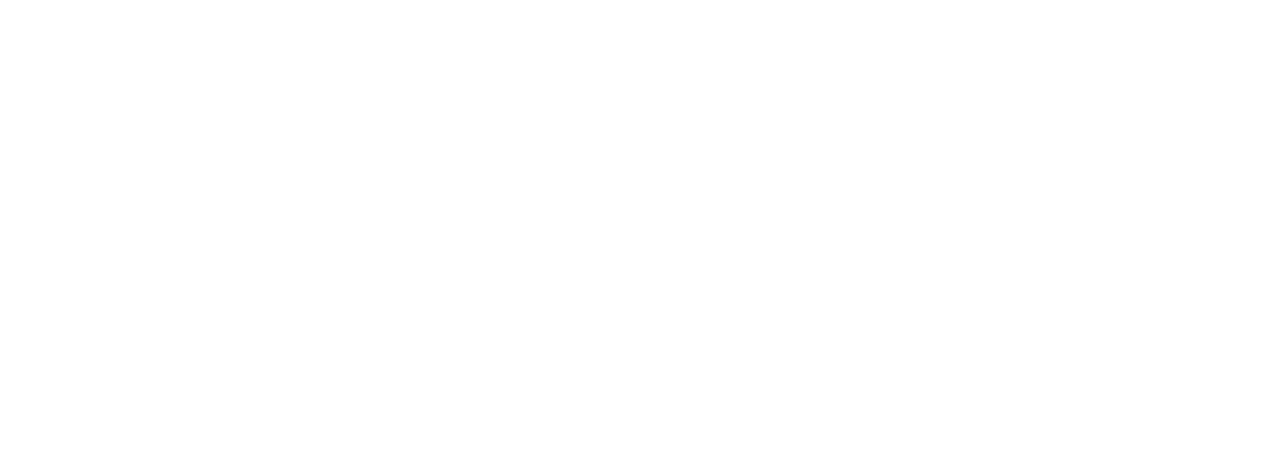
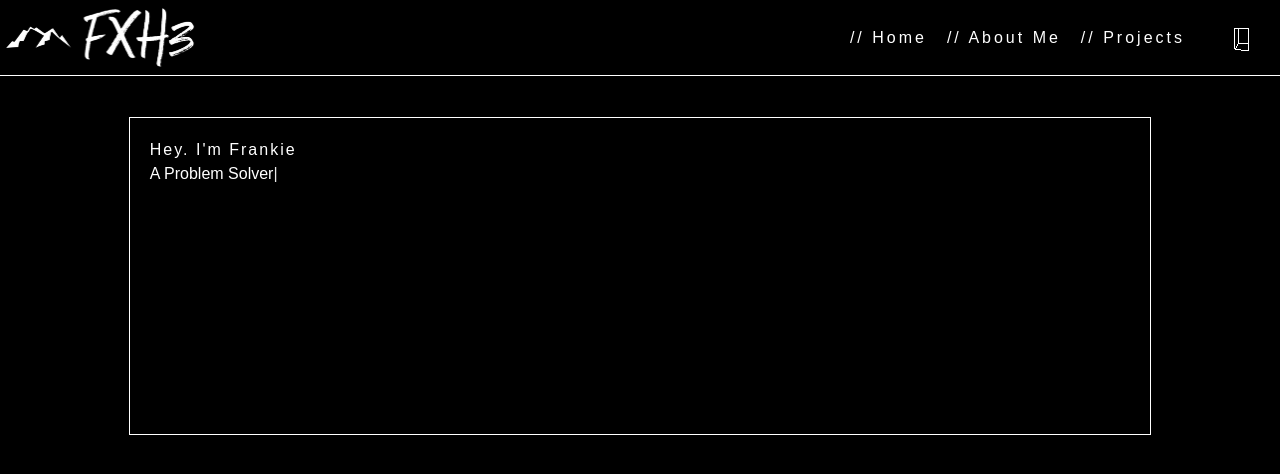
Before and after one commit to fxhanloniii/fxhiii, a React (Create React App) app: page / in a window 1280 px wide. Shown: the top 474 px of the page. Built offline with nearby package versions, Linux system fonts and the light colour scheme.

Commit message:
adding hero section

```diff
--- a/package.json
+++ b/package.json
@@ -9,6 +9,7 @@
     "react": "^18.2.0",
     "react-dom": "^18.2.0",
     "react-scripts": "5.0.1",
+    "three": "^0.153.0",
     "web-vitals": "^2.1.4"
   },
   "scripts": {
@@ -34,5 +35,8 @@
       "last 1 firefox version",
       "last 1 safari version"
     ]
+  },
+  "devDependencies": {
+    "tailwindcss": "^3.3.2"
   }
 }
--- a/src/App.js
+++ b/src/App.js
@@ -1,8 +1,12 @@
+import Header from "./components/Header";
+import Hero from "./components/Hero";
+
 
 function App() {
   return (
     <div className="App">
-
+      <Header />
+      <Hero />
     </div>
   );
 }
--- /dev/null
+++ b/src/components/FloatingCube.js
@@ -0,0 +1,49 @@
+import React, { useEffect, useRef } from 'react'
+
+const FloatingCube = () => {
+    const containerRef = useRef();
+    const { current: THREE } = useRef(window.THREE);
+
+    useEffect(() => {
+      // Set up the scene, camera, and renderer
+      const scene = new THREE.Scene();
+      const camera = new THREE.PerspectiveCamera(
+        75,
+        window.innerWidth / window.innerHeight,
+        0.1,
+        1000
+      );
+      const renderer = new THREE.WebGLRenderer();
+      renderer.setSize(75, 75);
+      containerRef.current.appendChild(renderer.domElement);
+
+      // Create a cube and add it to the scene
+      const geometry = new THREE.BoxGeometry(75, 75, 75);
+      const edges = new THREE.EdgesGeometry(geometry);
+      const material = new THREE.LineBasicMaterial({ color: 0xffffff });
+      const wireframe = new THREE.LineSegments(edges, material);
+      scene.add(wireframe);
+
+      // Position the camera and cube
+      camera.position.z = 200;
+
+      // Animate the cube
+      function animate() {
+        requestAnimationFrame(animate);
+        wireframe.rotation.x += 0.01;
+        wireframe.rotation.y += 0.01;
+        renderer.render(scene, camera);
+      }
+
+      animate();
+
+      return () => {
+        // Clean up the renderer when the component unmounts
+        containerRef.current.removeChild(renderer.domElement);
+      };
+    }, [THREE]);
+
+    return <div className="floating-cube" ref={containerRef} />;
+  };
+
+  export default FloatingCube;
--- /dev/null
+++ b/src/components/Header.js
@@ -0,0 +1,18 @@
+import React from 'react'
+import FloatingCube from './FloatingCube'
+
+const Header = () => {
+  return (
+    <div className='header'>
+        <img src='/assets/whitelogonb2.png' />
+        <div className='links'>
+            <p>// Home</p>
+            <p>// About Me</p>
+            <p>// Projects</p>
+            <FloatingCube />
+        </div>
+    </div>
+  )
+}
+
+export default Header
--- /dev/null
+++ b/src/components/Hero.js
@@ -0,0 +1,73 @@
+import React, { useEffect, useRef } from 'react';
+
+const Hero = () => {
+  const phrases = [
+    "A Software Engineer",
+    "A Creative",
+    "A Full Stack Developer",
+    "A Problem Solver"
+  ];
+
+  let index = 0;
+  let charIndex = 0;
+  let isDeleting = false;
+  let typingSpeed = 100;
+  let deletingSpeed = 50;
+  let delayTime = 1500;
+  let pauseTime = 1000; // Adjust the pause time (in milliseconds) if desired
+
+  const textElementRef = useRef(null);
+  let animationFrameId = null;
+
+  const typeOut = () => {
+    const currentPhrase = phrases[index];
+    const textElement = textElementRef.current;
+    let currentText = textElement.textContent;
+
+    if (isDeleting) {
+      currentText = currentPhrase.substring(0, charIndex - 1);
+      charIndex--;
+    } else {
+      currentText = currentPhrase.substring(0, charIndex + 1);
+      charIndex++;
+    }
+
+    textElement.textContent = currentText;
+
+    if (!isDeleting && currentText === currentPhrase) {
+      isDeleting = true;
+      animationFrameId = requestAnimationFrame(() => {
+        setTimeout(typeOut, pauseTime);
+      });
+    } else if (isDeleting && currentText === "") {
+      isDeleting = false;
+      index = (index + 1) % phrases.length;
+      animationFrameId = requestAnimationFrame(() => {
+        setTimeout(typeOut, typingSpeed);
+      });
+    } else {
+      animationFrameId = requestAnimationFrame(typeOut);
+    }
+  };
+
+  useEffect(() => {
+    typeOut();
+
+    return () => {
+      cancelAnimationFrame(animationFrameId);
+    };
+  }, []);
+
+  return (
+    <div className='container'>
+      <div className='hero'>
+        <div className='intro'>
+          <h1>Hey. I'm Frankie</h1>
+          <p ref={textElementRef} id="typing-text"></p>
+        </div>
+      </div>
+    </div>
+  );
+};
+
+export default Hero;
--- a/src/index.css
+++ b/src/index.css
@@ -1,13 +1,86 @@
+@import 'tailwindcss/base';
+@import 'tailwindcss/components';
+@import 'tailwindcss/utilities';
+
+
+@import url('https://fonts.googleapis.com/css2?family=Titillium+Web&display=swap');
+@import url('https://fonts.googleapis.com/css2?family=Orbitron&display=swap');
+@import url('https://fonts.googleapis.com/css2?family=Press+Start+2P&display=swap');
+
+
 body {
+  background-color: white;
   margin: 0;
-  font-family: -apple-system, BlinkMacSystemFont, 'Segoe UI', 'Roboto', 'Oxygen',
-    'Ubuntu', 'Cantarell', 'Fira Sans', 'Droid Sans', 'Helvetica Neue',
-    sans-serif;
-  -webkit-font-smoothing: antialiased;
-  -moz-osx-font-smoothing: grayscale;
+  padding: 0;
+  background-color: black;
 }
 
-code {
-  font-family: source-code-pro, Menlo, Monaco, Consolas, 'Courier New',
-    monospace;
+/* Header */
+
+.header {
+  background-color: black;
+  display: flex;
+  flex-direction: row;
+  justify-content: space-between;
+  align-items: center;
+  border-bottom: white 1px solid;
 }
+
+.header img {
+  width: 200px;
+}
+
+.links {
+  color: white;
+  display: flex;
+  flex-direction: row;
+  font-family: 'Titillium Web', sans-serif;
+  align-items: center;
+}
+
+.links p {
+  margin-right: 20px;
+  letter-spacing: 3px;
+}
+
+/* Hero */
+
+.container {
+  border: 1px solid black;
+  height: 400px;
+  width: 100%;
+  display: flex;
+  justify-content: center;
+  align-items: center;
+}
+
+.hero {
+  width: 80%;
+  height: 80%;
+  color: white;
+  font-family: 'Orbitron', sans-serif;
+  border: solid white 1px;
+  padding: 20px;
+}
+
+.hero h1 {
+  letter-spacing: 2px;
+}
+
+
+#typing-text::after {
+  content: "|";
+  animation: cursor-animation 0.7s infinite;
+}
+
+@keyframes cursor-animation {
+  0% {
+    opacity: 1;
+  }
+  50% {
+    opacity: 0;
+  }
+  100% {
+    opacity: 1;
+  }
+}
--- a/src/index.js
+++ b/src/index.js
@@ -1,8 +1,9 @@
 import React from 'react';
 import ReactDOM from 'react-dom/client';
 import './index.css';
+import * as THREE from 'three';
 import App from './App';
-
+window.THREE = THREE;
 
 const root = ReactDOM.createRoot(document.getElementById('root'));
 root.render(
--- /dev/null
+++ b/tailwind.config.js
@@ -0,0 +1,8 @@
+/** @type {import('tailwindcss').Config} */
+module.exports = {
+  content: [],
+  theme: {
+    extend: {},
+  },
+  plugins: [],
+}
```
Also changed, not shown: 1 other file (tests, documents, lock files or other folders).
